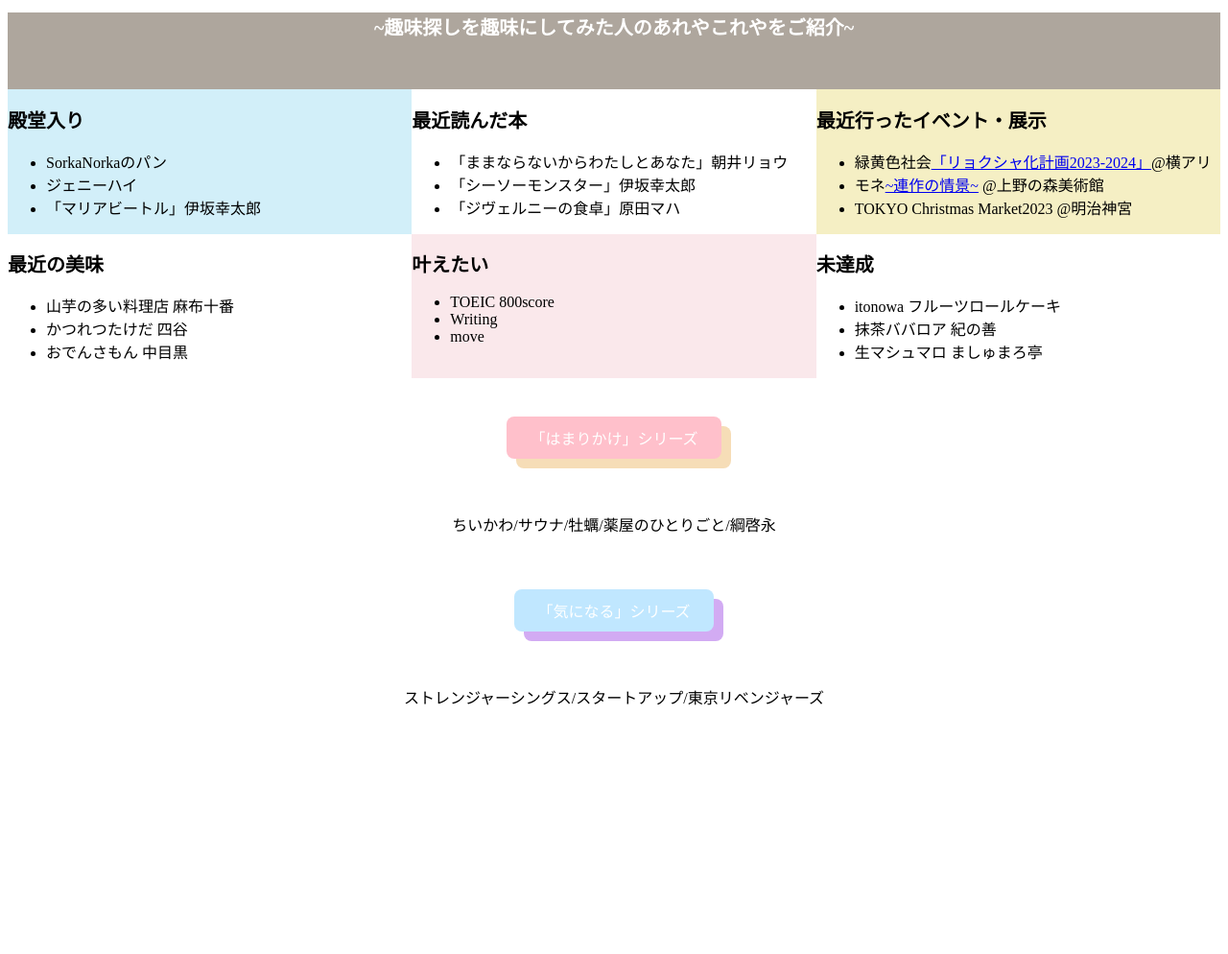
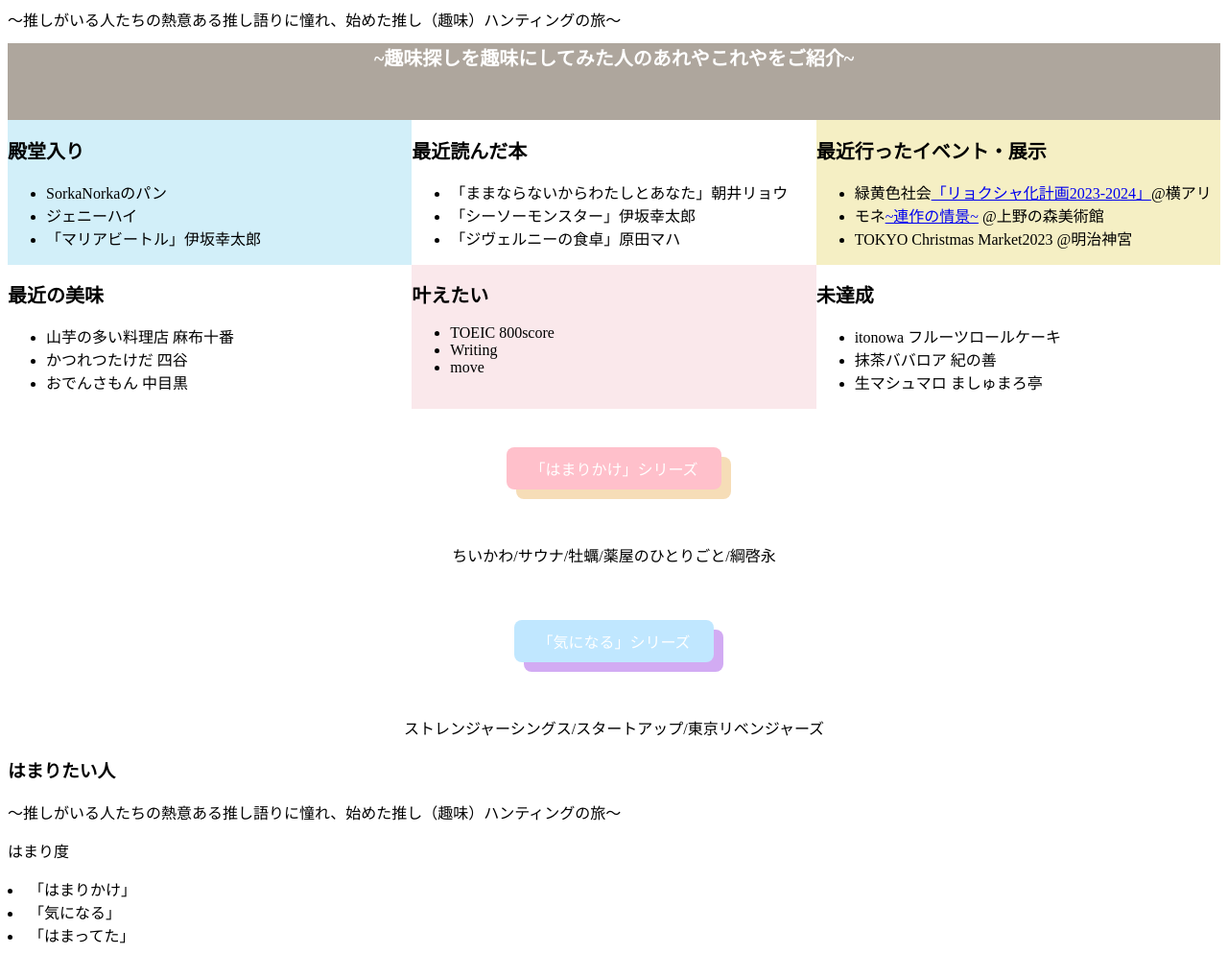
Before and after one commit to pakupakushamoji/hamaritai, a plain HTML site: page index.html in a window 1280 px wide. Shown: the whole page at 96% size. Before the commit the page ends 800 px from the top, so only its background shows below. Drawn offline with Linux system fonts and the light colour scheme.

Commit message:
Update index.html

```diff
--- a/index.html
+++ b/index.html
@@ -1,9 +1,9 @@
-
 <!DOCTYPE html>
 <html>
   <head>
     <meta charset="utf-8">
     <title>はまりたい人</title>
+    <discription>～推しがいる人たちの熱意ある推し語りに憧れ、始めた推し（趣味）ハンティングの旅～</discription>
     <link rel="stylesheet" href="stylesheet.css">
 
   </head>
@@ -69,7 +69,16 @@
         <p>ストレンジャーシングス/スタートアップ/東京リベンジャーズ</p>
     </div>
     <footer>
-
+      <div class="left">
+        <h3>はまりたい人</h3>
+        <p>～推しがいる人たちの熱意ある推し語りに憧れ、始めた推し（趣味）ハンティングの旅～</p>
+      </div>
+      <div class="right">
+          <p>はまり度</p>
+          <li>「はまりかけ」</li>
+          <li>「気になる」</li>
+          <li>「はまってた」</li>
+      </div>
     </footer>
   </body>
 </html>
```
